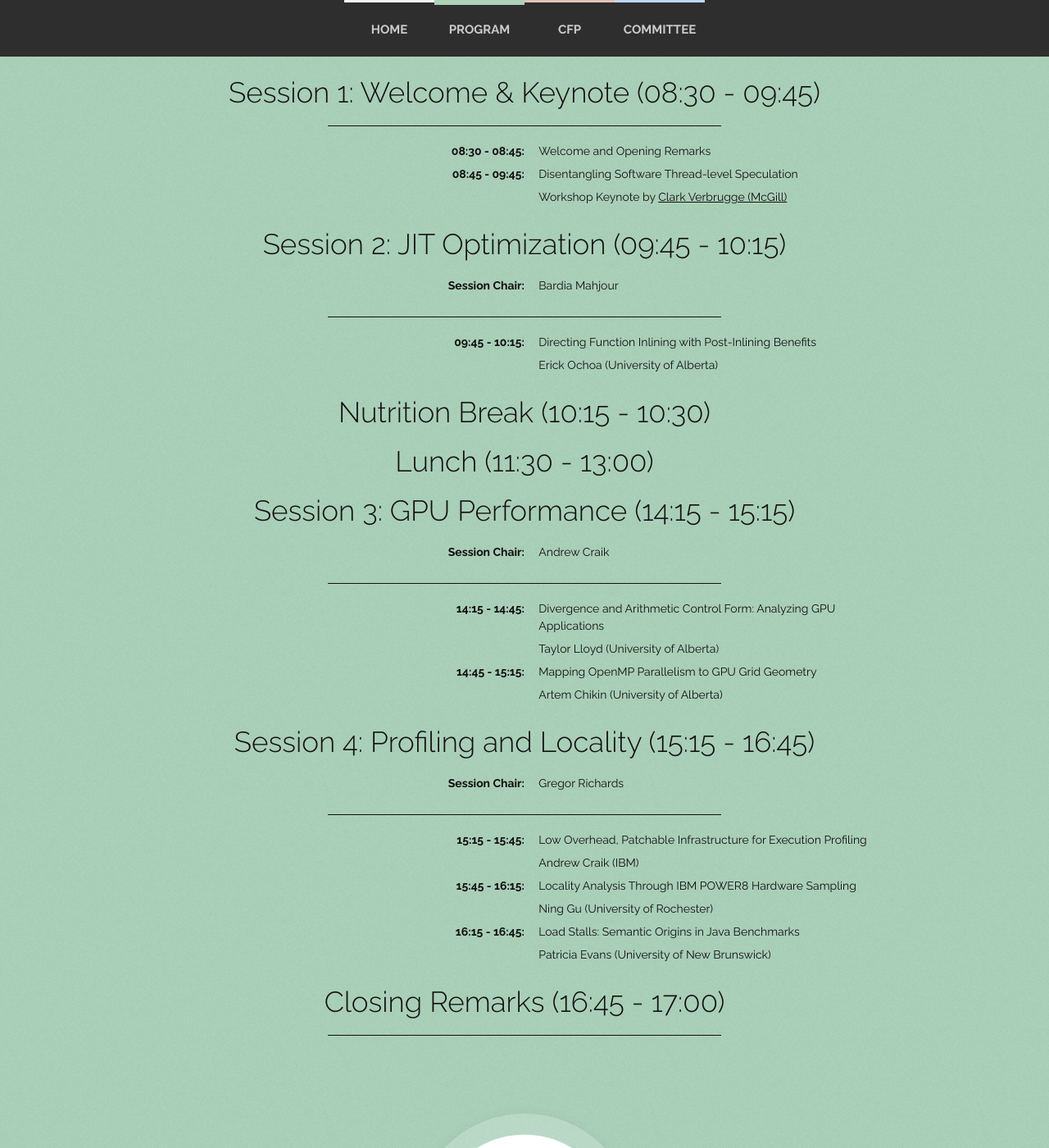
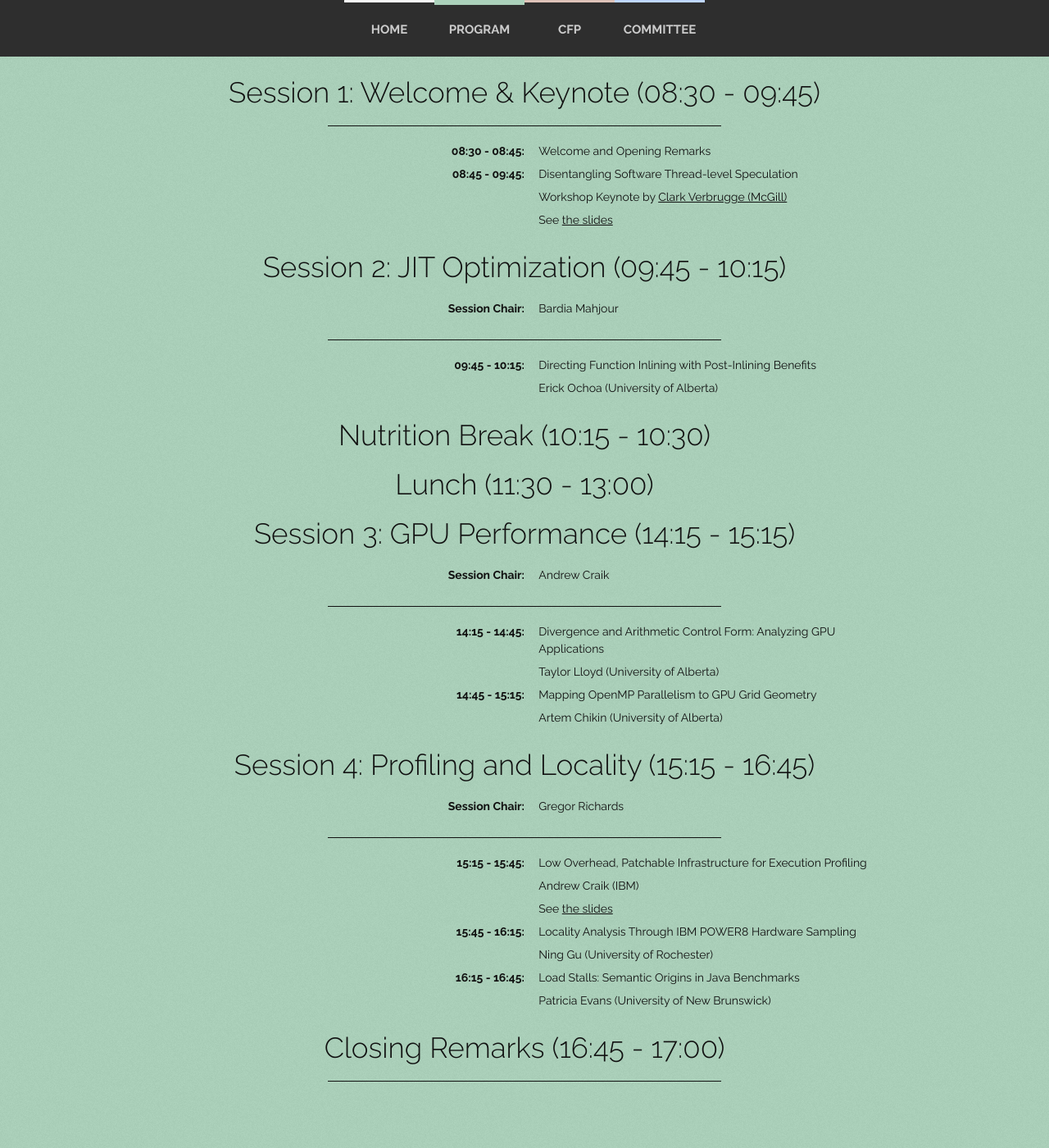
Before and after one commit to cdp-cascon/cdp-cascon.github.io, a Jekyll site: the page built from index.html, in a window 1280 px wide and 1400 px high, scrolled down 1044 px. Shown: the whole window at 82% size. Built offline with Jekyll 4.4.1, drawn with Linux system fonts in a browser that asks for light colours; nearby versions of some CDN libraries.

Commit message:
added Andrews' and Clark's slides

```diff
--- a/_posts/2000-01-02-program.md
+++ b/_posts/2000-01-02-program.md
@@ -16,6 +16,7 @@ fa-icon: list-alt
 08:45 - 09:45
 : Disentangling Software Thread-level Speculation
 : Workshop Keynote by [Clark Verbrugge (McGill)](http://www.sable.mcgill.ca/~clump/)
+: See [the slides](resources/cdp17-verbrugge-tls.pdf)
 
 
 ## Session 2: JIT Optimization (09:45 - 10:15)
@@ -58,6 +59,7 @@ Session Chair
 15:15 - 15:45
 : Low Overhead, Patchable Infrastructure for Execution Profiling
 : Andrew Craik (IBM)
+: See [the slides](resources/cdp17-craik-lowoverheadprofiling.pdf)
 
 15:45 - 16:15
 : Locality Analysis Through IBM POWER8 Hardware Sampling
```
Also changed, not shown: 3 other files.
